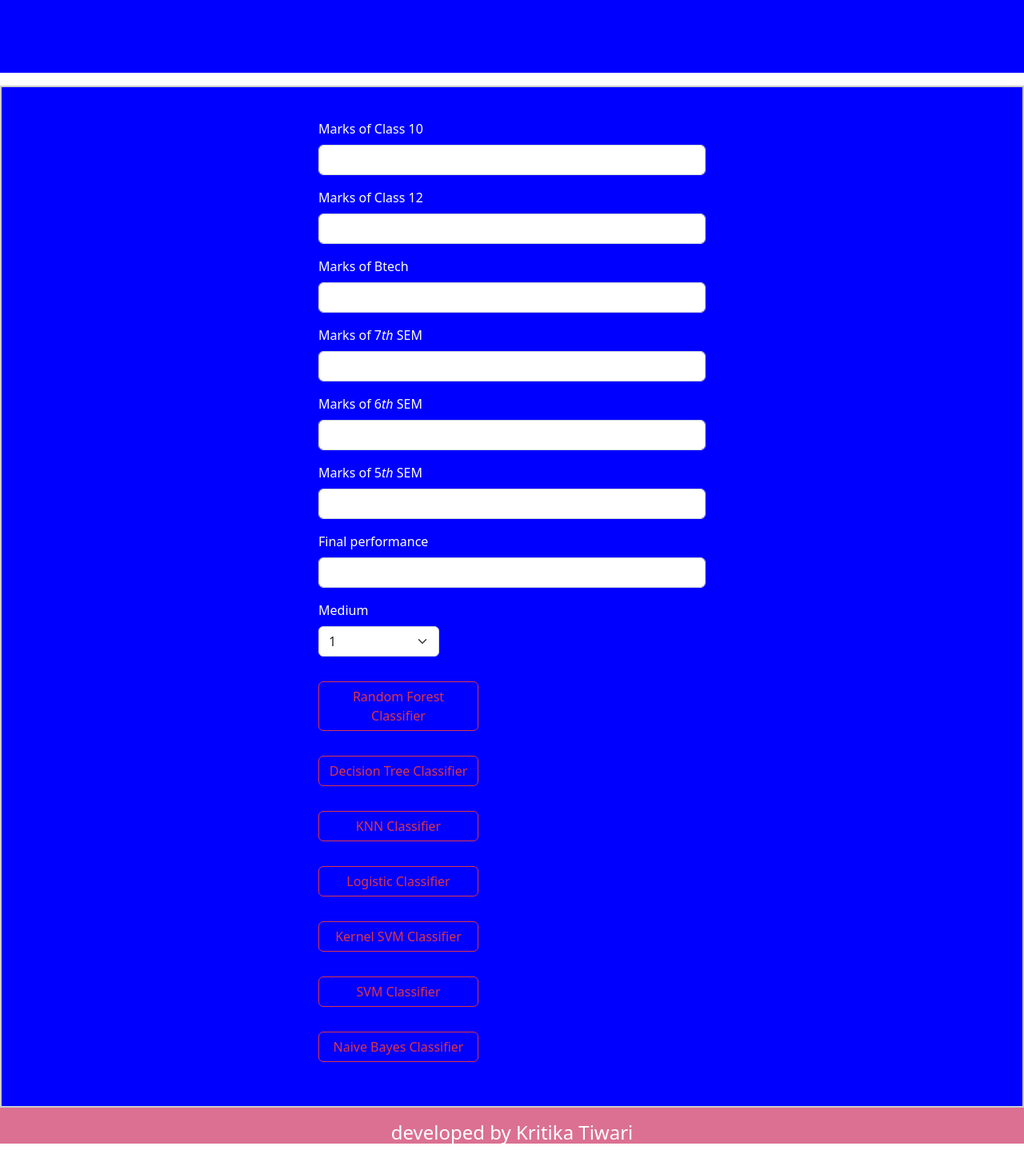
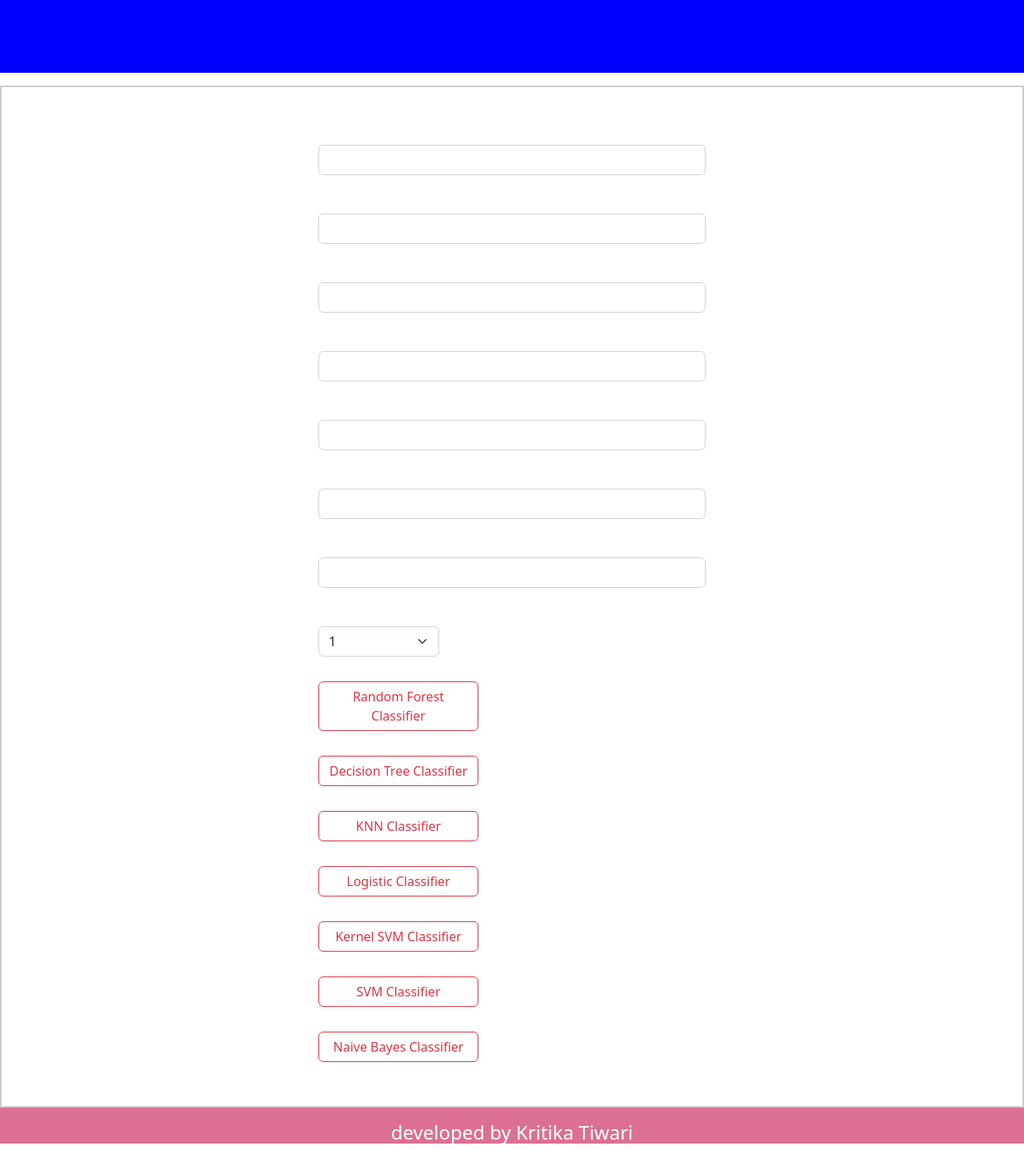
Before and after one commit to KritikaTiwari/Project6, a Flask app: page / in a window 1280 px wide. Shown: the whole page at 80% size. Run offline with Flask 2, Linux system fonts and the light colour scheme; parts of the project's set-up code (start-up, migrations or seed data) failed here and were passed over.

Commit message:
Update index.html

```diff
--- a/templates/index.html
+++ b/templates/index.html
@@ -27,7 +27,7 @@
         }
 
         .form1 {
-            /* background: #000000; */
+            /* background:white; */
             display: flex;
             justify-content: center;
             align-items: center;
@@ -37,7 +37,7 @@
             border-left-width: 250px;
             border: 2px solid #ccc;
             /* padding: 30px; */
-            background:blue;
+            background:white;
 
         }
 
```
